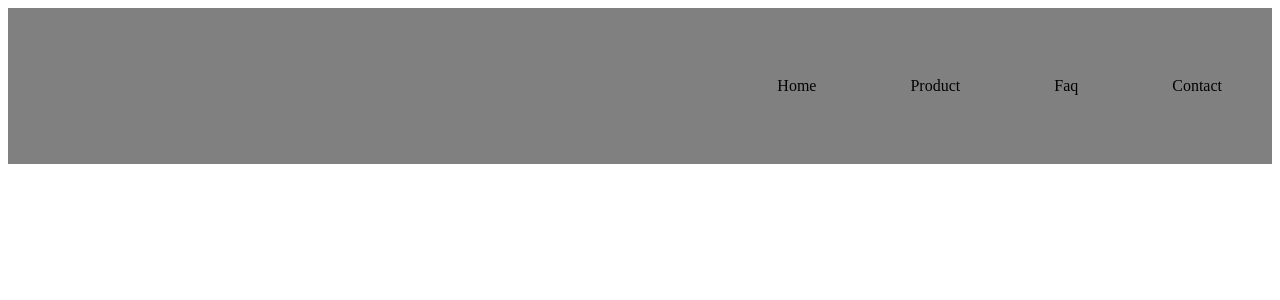
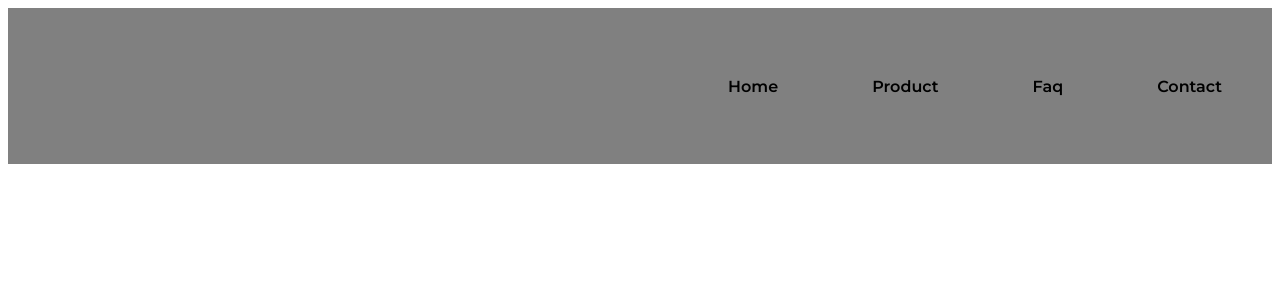
Before and after one commit to naveen-mehta/arcadian-digital, a React (Create React App) app: page / in a window 1280 px wide. Shown: the top 300 px of the page. Built offline with nearby package versions, Linux system fonts and the light colour scheme.

Commit message:
Google font Montserrat for NavMenu

```diff
--- a/public/index.html
+++ b/public/index.html
@@ -10,20 +10,11 @@
       content="Web site created using create-react-app"
     />
     <link rel="apple-touch-icon" href="%PUBLIC_URL%/logo192.png" />
-    <!--
-      manifest.json provides metadata used when your web app is installed on a
-      user's mobile device or desktop. See https://developers.google.com/web/fundamentals/web-app-manifest/
-    -->
     <link rel="manifest" href="%PUBLIC_URL%/manifest.json" />
-    <!--
-      Notice the use of %PUBLIC_URL% in the tags above.
-      It will be replaced with the URL of the `public` folder during the build.
-      Only files inside the `public` folder can be referenced from the HTML.
+    <link rel="preconnect" href="https://fonts.gstatic.com">
+    <link href="https://fonts.googleapis.com/css2?family=Montserrat:wght@600&display=swap" rel="stylesheet">
 
-      Unlike "/favicon.ico" or "favicon.ico", "%PUBLIC_URL%/favicon.ico" will
-      work correctly both with client-side routing and a non-root public URL.
-      Learn how to configure a non-root public URL by running `npm run build`.
-    -->
+
     <title>React App</title>
   </head>
   <body>
--- a/src/components/Navbar/NavbarElements.js
+++ b/src/components/Navbar/NavbarElements.js
@@ -18,4 +18,6 @@
 `
 export const NavLink = styled.div`
     padding-left: 94px;
+    font-family: 'Montserrat', sans-serif;
+    font-size: 16px;
 `
```
Also changed, not shown: 1 other file (tests, documents, lock files or other folders).
